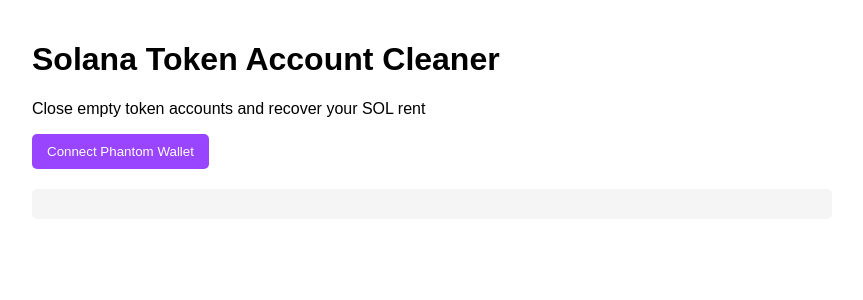
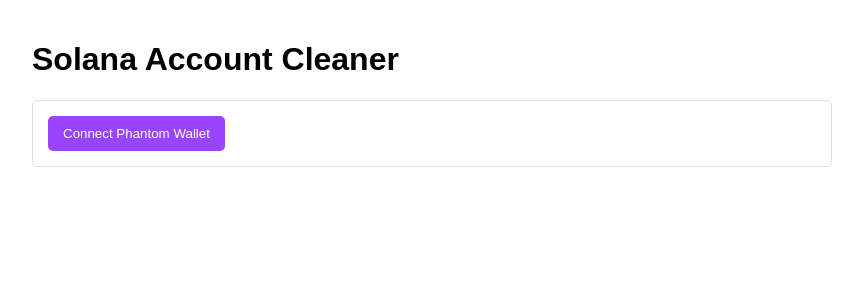
Before and after one commit to Zekoq24/PPPPP, a Flask app: page / in a window 1280 px wide. Shown: the top 300 px of the page, without its empty margins (208-1071 px from the left). Run offline with Flask 2, Linux system fonts and the light colour scheme; some libraries are stand-ins or nearby versions.

Commit message:
Update index.html

```diff
--- a/templates/index.html
+++ b/templates/index.html
@@ -1,30 +1,39 @@
 <!DOCTYPE html>
 <html>
 <head>
-  <title>Solana Wallet Cleaner</title>
+  <title>Solana Account Cleaner</title>
   <script src="https://cdn.jsdelivr.net/npm/@solana/web3.js@1.70.1/lib/index.iife.min.js"></script>
   <script src="https://cdn.jsdelivr.net/npm/@solana/spl-token@0.3.8/lib/index.iife.min.js"></script>
   <style>
-    body { font-family: Arial; padding: 20px; max-width: 800px; margin: 0 auto; }
-    button { padding: 10px 15px; background: #9945FF; color: white; border: none; border-radius: 5px; cursor: pointer; }
-    button:hover { background: #7a36cc; }
-    button:disabled { background: #cccccc; }
-    #info, #scan-results { margin: 20px 0; padding: 15px; background: #f5f5f5; border-radius: 5px; }
-    .warning { color: red; font-weight: bold; }
+    body { font-family: Arial, sans-serif; max-width: 800px; margin: 0 auto; padding: 20px; }
+    .section { margin-bottom: 20px; padding: 15px; border: 1px solid #ddd; border-radius: 5px; }
+    button { background-color: #9945FF; color: white; border: none; padding: 10px 15px; border-radius: 5px; cursor: pointer; }
+    button:hover { background-color: #7a36cc; }
+    #wallet-section, #cleanup-section, #results-section { display: none; }
   </style>
 </head>
 <body>
-  <h1>Solana Token Account Cleaner</h1>
-  <p>Close empty token accounts and recover your SOL rent</p>
+  <h1>Solana Account Cleaner</h1>
 
-  <button onclick="connectWallet()" id="connect-btn">Connect Phantom Wallet</button>
-  <div id="info"></div>
+  <div class="section">
+    <button onclick="connectWallet()">Connect Phantom Wallet</button>
+    <div id="wallet-section">
+      <h3>Connected Wallet</h3>
+      <p>Address: <span id="wallet-address"></span></p>
+    </div>
+  </div>
 
-  <div id="cleanup-section" style="display:none;">
+  <div id="cleanup-section" class="section">
     <h2>Account Cleanup</h2>
-    <button onclick="scanAccounts()" id="scan-btn">Scan for Empty Accounts</button>
-    <div id="scan-results"></div>
-    <button onclick="confirmAndBurn()" style="display:none;" id="confirm-btn">Confirm and Recover SOL</button>
+    <button onclick="scanAccounts()">Scan Empty Accounts</button>
+
+    <div id="results-section">
+      <h3>Scan Results</h3>
+      <p>Empty accounts found: <span id="account-count">0</span></p>
+      <p>Estimated SOL to recover: <span id="rent-amount">0.0</span></p>
+      <button onclick="closeAccounts()">Close Accounts</button>
+      <div id="tx-result"></div>
+    </div>
   </div>
 
   <script src="/static/script.js"></script>
```
